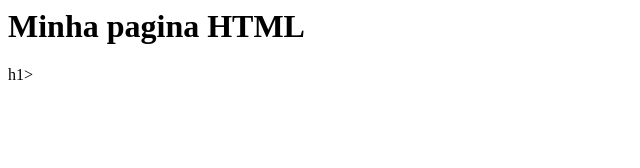
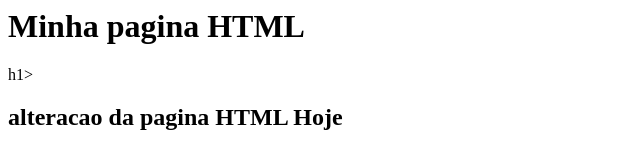
Before and after one commit to jmooliveira/gama-no-github, a plain HTML site: page index.html in a window 1280 px wide. Shown: the whole page, without its empty margins (0-640 px from the left). Drawn offline with Linux system fonts and the light colour scheme.

Commit message:
arquivo HTML atualizado

```diff
--- a/index.html
+++ b/index.html
@@ -1,5 +1,6 @@
 <html>
 	<body>
 		<h1> Minha pagina HTML</h1>h1>
+		<h2> alteracao da pagina HTML Hoje</h2>
 	</body>
 </html>
```
